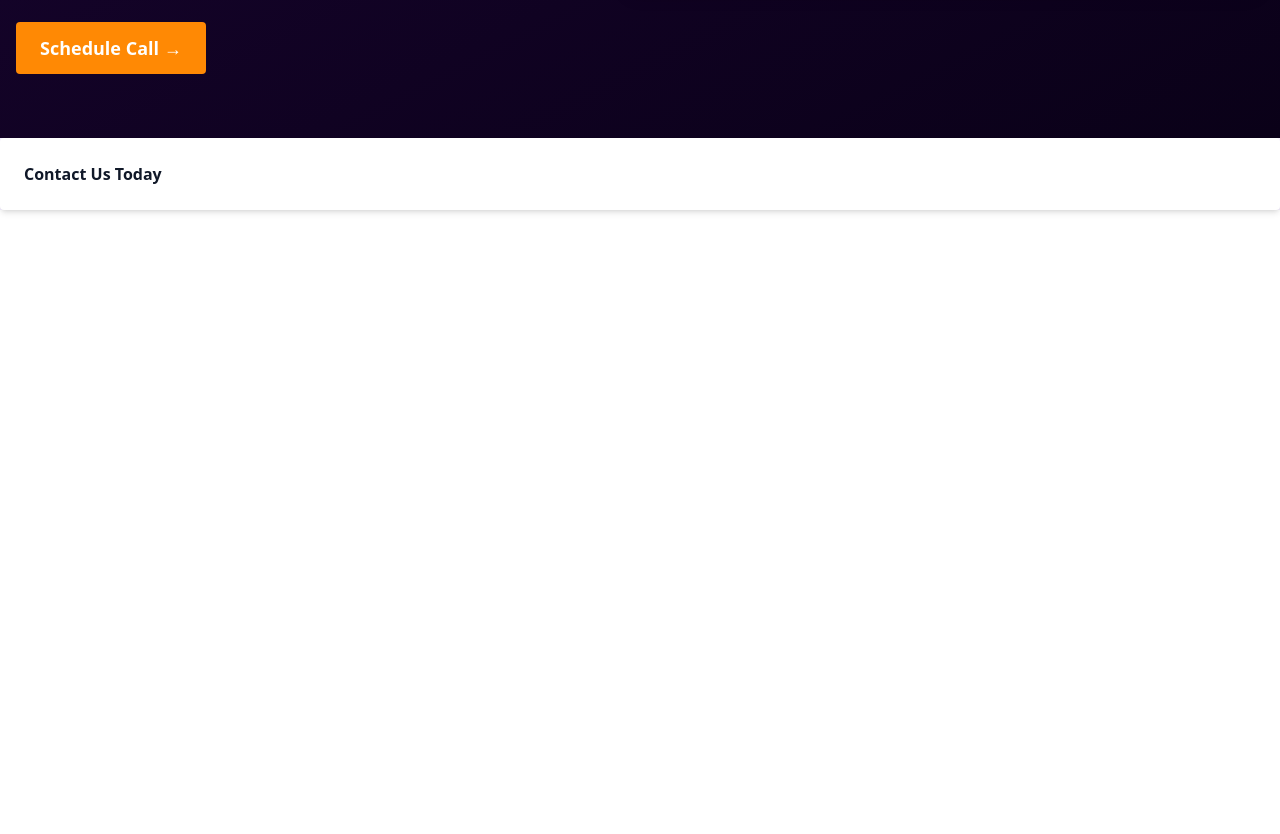
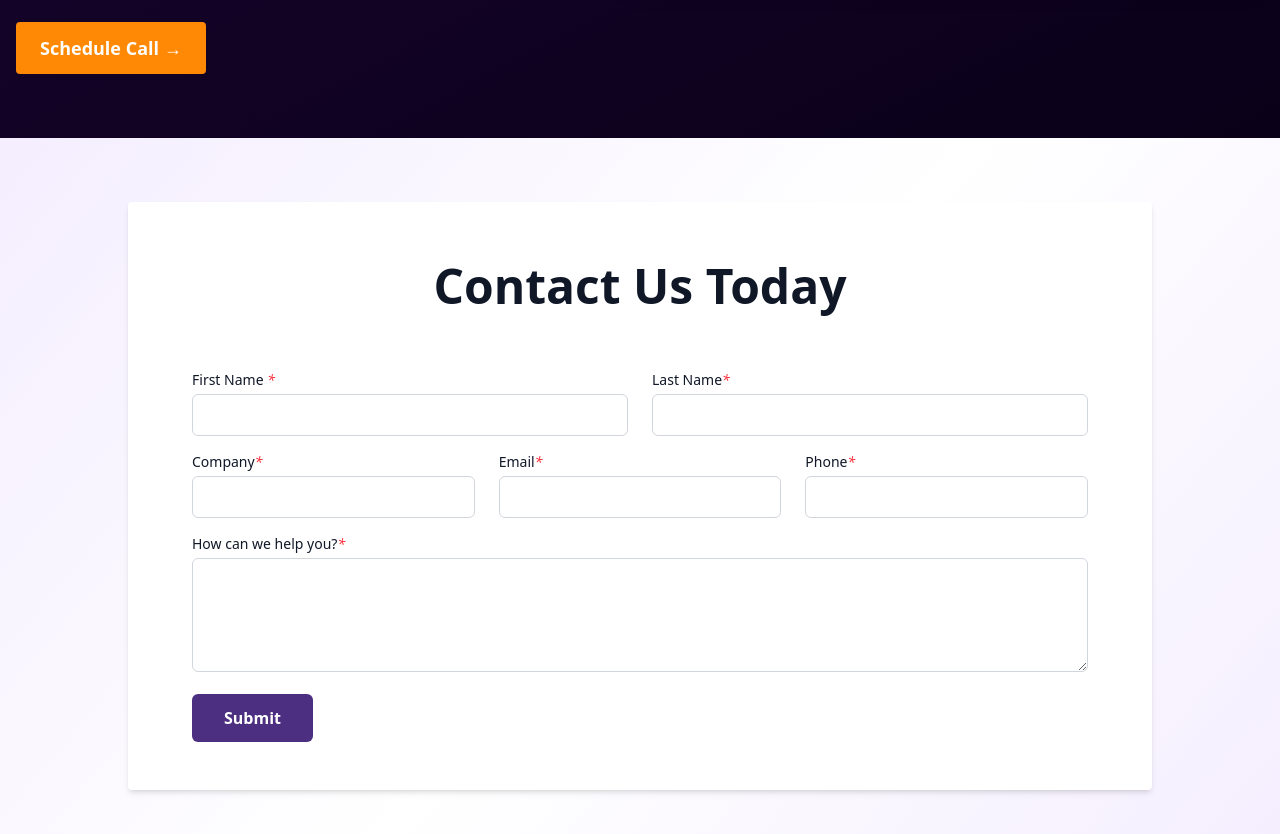
Before and after one commit to HasanAkhonda/Marketing-website, a Next.js app: page / in a window 1280 px wide. Shown: the part 580-1414 px from the top of the page. Before the commit the page ends 800 px from the top, so only its background shows below. Built offline with nearby package versions, Linux system fonts and the light colour scheme.

Commit message:
ContactUs component full

```diff
--- a/components/ContactUsSection/ContactUs.tsx
+++ b/components/ContactUsSection/ContactUs.tsx
@@ -1,20 +1,114 @@
-import React from 'react'
+import React from 'react';
 
 const ContactUs = () => {
   return (
     <section
-            className="w-full flex flex-col gap-[48px]"
+      className="w-full px-4 py-16"
       style={{
         background: `linear-gradient(130.48deg, rgba(237, 227, 254, 0.6) 0.52%, rgba(255, 255, 255, 0.6) 51.91%, rgba(237, 227, 254, 0.6) 100.01%)`,
       }}
     >
-            {/* Sample content blocks */}
-            <div className="bg-white rounded shadow-md p-6">
-                <h2 className='font-bold'> Contact Us Today</h2>
+      <div className="bg-white rounded shadow-md mx-auto w-full max-w-5xl px-6 md:px-16 py-12">
+        <h2 className="font-bold text-center text-[32px] sm:text-[40px] md:text-[48px] mb-12">
+          Contact Us Today
+        </h2>
+
+        <form className="space-y-4 text-black-400">
+          {/* Name Fields */}
+          <div className="flex flex-col md:flex-row gap-6">
+            <div className="w-full">
+              <label htmlFor="first-name" className="block text-sm font-medium mb-1">
+                First Name <i className="required text-red-500">*</i>
+              </label>
+              <input
+                type="text"
+                id="first-name"
+                name="firstName"
+                required
+                className="w-full border border-gray-300 rounded-md px-4 py-2 focus:outline-none focus:ring-2 focus:ring-[#4c2f81]"
+              />
+            </div>
+            <div className="w-full">
+              <label htmlFor="last-name" className="block text-sm font-medium mb-1">
+                Last Name<i className="required text-red-500">*</i>
+              </label>
+              <input
+                type="text"
+                id="last-name"
+                name="lastName"
+                required
+                className="w-full border border-gray-300 rounded-md px-4 py-2 focus:outline-none focus:ring-2 focus:ring-[#4c2f81]"
+              />
+            </div>
+          </div>
+
+          {/* Company, Email, Phone */}
+          <div className="flex flex-col md:flex-row gap-6">
+            <div className="w-full">
+              <label htmlFor="company" className="block text-sm font-medium mb-1">
+                Company<i className="required text-red-500">*</i>
+              </label>
+              <input
+                type="text"
+                id="company"
+                name="company"
+                required
+                className="w-full border border-gray-300 rounded-md px-4 py-2 focus:outline-none focus:ring-2 focus:ring-[#4c2f81]"
+              />
+            </div>
+            <div className="w-full">
+              <label htmlFor="email" className="block text-sm font-medium mb-1">
+                Email<i className="required text-red-500">*</i>
+              </label>
+              <input
+                type="email"
+                id="email"
+                name="email"
+                required
+                className="w-full border border-gray-300 rounded-md px-4 py-2 focus:outline-none focus:ring-2 focus:ring-[#4c2f81]"
+              />
+            </div>
+            <div className="w-full">
+              <label htmlFor="phone" className="block text-sm font-medium mb-1">
+                Phone<i className="required text-red-500">*</i>
+              </label>
+              <input
+                type="tel"
+                id="phone"
+                name="phone"
+                required
+                className="w-full border border-gray-300 rounded-md px-4 py-2 focus:outline-none focus:ring-2 focus:ring-[#4c2f81]"
+              />
+            </div>
+          </div>
+
+          {/* Message */}
+          <div>
+            <label htmlFor="message" className="block text-sm font-medium mb-1">
+              How can we help you?<i className="required text-red-500">*</i>
+            </label>
+            <textarea
+              id="message"
+              name="message"
+              rows={4}
+              className="w-full border border-gray-300 rounded-md px-4 py-2 focus:outline-none focus:ring-2 focus:ring-[#4c2f81]"
+            />
+          </div>
+
+          {/* Submit Button */}
+          <div className="flex justify-start md:justify-start">
+            <button
+              type="submit"
+              className="md:w-fit w-full bg-[#4c2f81] hover:bg-[#3a2465] text-white font-semibold py-3 px-8 rounded-md transition"
+            >
+              Submit
+            </button>
+
+          </div>
+        </form>
       </div>
     </section>
+  );
+};
 
-    )
-}
-
-export default ContactUs
+export default ContactUs;
```
Lines whose indentation alone changed are shown as unchanged.
